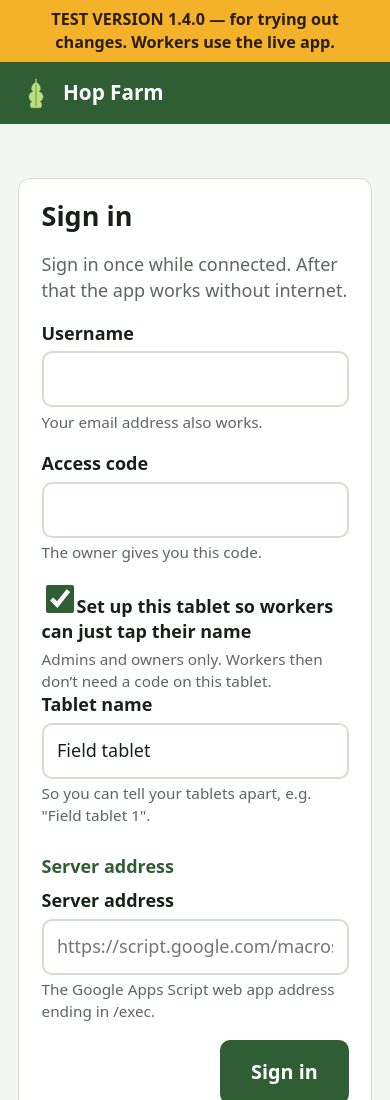
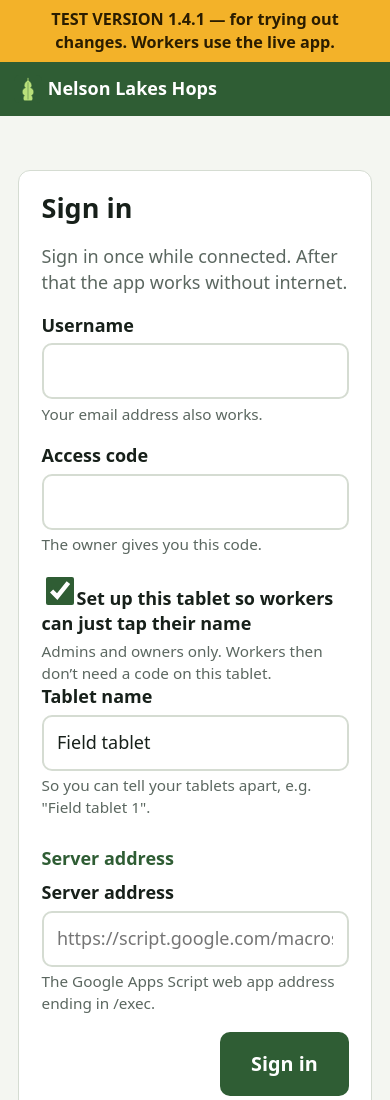
Before and after one commit to geosaurus98/HopFarmApplication, a website with bundled scripts: page app/index.html in a window 390 px wide. Shown: the top 1100 px of the page. Built offline with nearby package versions, Linux system fonts and the light colour scheme.

Commit message:
Rename the app to Nelson Lakes Hops
Header, browser tab, installed app name and description. On phones the
header now wraps to two rows so the longer name fits.

Co-Authored-By: Claude Opus 5.5 <noreply@anthropic.com>
Claude-Session: https://claude.ai/code/session_01EmfEUZEvfEGepHS2Nx2xie

```diff
--- a/app/index.html
+++ b/app/index.html
@@ -5,7 +5,9 @@
   <meta name="viewport" content="width=device-width, initial-scale=1, viewport-fit=cover">
   <meta name="theme-color" content="#2f5d34">
   <meta name="description" content="Mite sample collection and leaf analysis for Nelson Lakes Hops.">
-  <title>Hop Farm</title>
+  <title>Nelson Lakes Hops</title>
+  <meta name="apple-mobile-web-app-title" content="Nelson Lakes Hops">
+  <meta name="application-name" content="Nelson Lakes Hops">
   <link rel="manifest" href="manifest.webmanifest">
   <link rel="icon" href="icons/icon.svg" type="image/svg+xml">
   <link rel="apple-touch-icon" href="icons/icon-192.png">
--- a/app/js/app.js
+++ b/app/js/app.js
@@ -77,7 +77,7 @@ function renderHeader() {
   renderEnvBanner();
   const header = document.getElementById('header');
   mount(header,
-    h('a', { class: 'brand', href: '#/' }, h('img', { src: 'icons/icon.svg', alt: '' }), h('span', {}, 'Hop Farm')),
+    h('a', { class: 'brand', href: '#/' }, h('img', { src: 'icons/icon.svg', alt: '' }), h('span', {}, 'Nelson Lakes Hops')),
     h('div', { class: 'spacer' }),
     session ? h('span', { class: 'who' }, `${displayName(session.user)} · ${L.normalizeRole(session.user.Role)}`) : null,
     session ? h('a', { class: 'switch-person', href: '#/switch', id: 'switchPerson' }, 'Change person') : null,
--- a/app/js/config.js
+++ b/app/js/config.js
@@ -21,4 +21,4 @@ export const IS_LIVE_APP = typeof location !== 'undefined' && LIVE_HOSTS.include
 /** Default server address shown on the sign-in screen (people can still type another). */
 export const DEFAULT_API_URL = IS_LIVE_APP ? LIVE_API_URL : TEST_API_URL;
 
-export const APP_VERSION = '1.4.0';
+export const APP_VERSION = '1.4.1';
--- a/app/js/db.js
+++ b/app/js/db.js
@@ -35,7 +35,7 @@ export function openDB() {
       };
       r.onsuccess = () => resolve(r.result);
       r.onerror = () => reject(r.error);
-      r.onblocked = () => reject(new Error('Close other Hop Farm tabs and reload.'));
+      r.onblocked = () => reject(new Error('Close other Nelson Lakes Hops tabs and reload.'));
     });
   }
   return dbPromise;
--- a/app/styles.css
+++ b/app/styles.css
@@ -329,3 +329,22 @@ table.timeline td:first-child, table.timeline th:first-child { text-align: left;
 @media (max-width: 560px) { .count-grid { grid-template-columns: 1fr; } }
 
 .collect-steps { text-align: left; max-width: 520px; margin: 1rem auto; font-size: 1.2rem; line-height: 1.6; }
+
+/* App name on one line; tighter header on phones. */
+.brand span { white-space: nowrap; }
+.switch-person, .sync-badge { white-space: nowrap; }
+@media (max-width: 560px) {
+  .app-header { gap: .5rem; padding-left: .75rem; padding-right: .75rem; }
+  .brand { font-size: 1rem; gap: .35rem; }
+  .brand img { width: 28px; height: 28px; }
+  .switch-person { font-size: .8rem; }
+  .sync-badge { font-size: .8rem; padding: .25rem .6rem; }
+}
+@media (max-width: 560px) {
+  /* Two rows on phones: the app name, then Change person + sync status. */
+  .app-header { flex-wrap: wrap; row-gap: 0; }
+  .app-header .brand { flex: 1 0 100%; min-height: 36px; }
+  .app-header .spacer { display: none; }
+  .app-header .switch-person { margin-left: auto; min-height: 40px; }
+  .app-header .sync-badge { min-height: 36px; }
+}
--- a/app/sw.js
+++ b/app/sw.js
@@ -1,7 +1,7 @@
 // Service worker: keeps the app itself available offline.
 // Data lives in IndexedDB; API calls (to script.google.com) are never cached here.
 // Bump CACHE when any app file changes so tablets pick up the new version.
-const CACHE = 'hopfarm-v1.4.0';
+const CACHE = 'hopfarm-v1.4.1';
 const FILES = [
   './', 'index.html', 'styles.css', 'manifest.webmanifest',
   'icons/icon.svg', 'icons/icon-192.png', 'icons/icon-512.png', 'help/mite-control-poster.webp',
```
Also changed, not shown: app/manifest.webmanifest.
